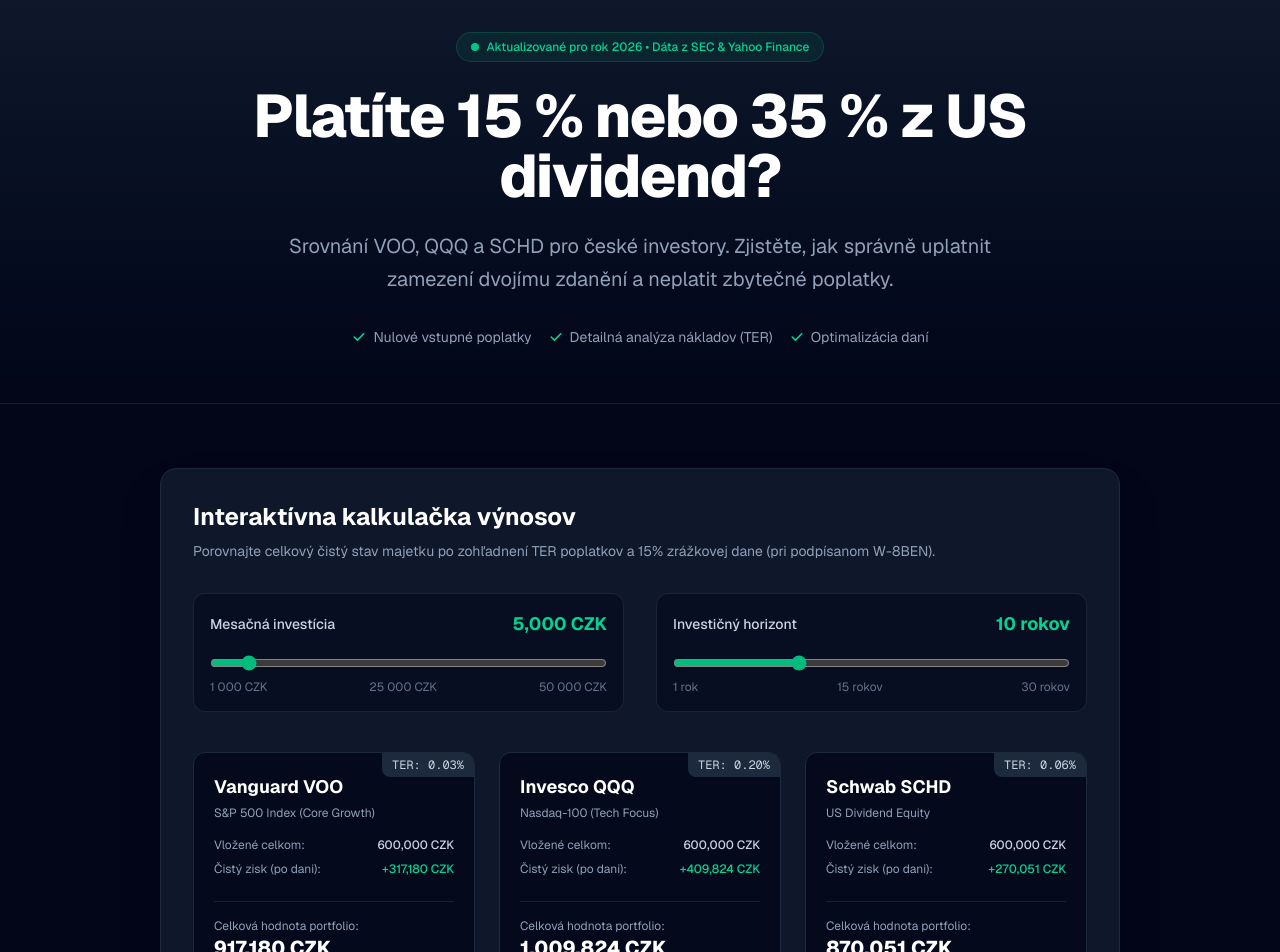
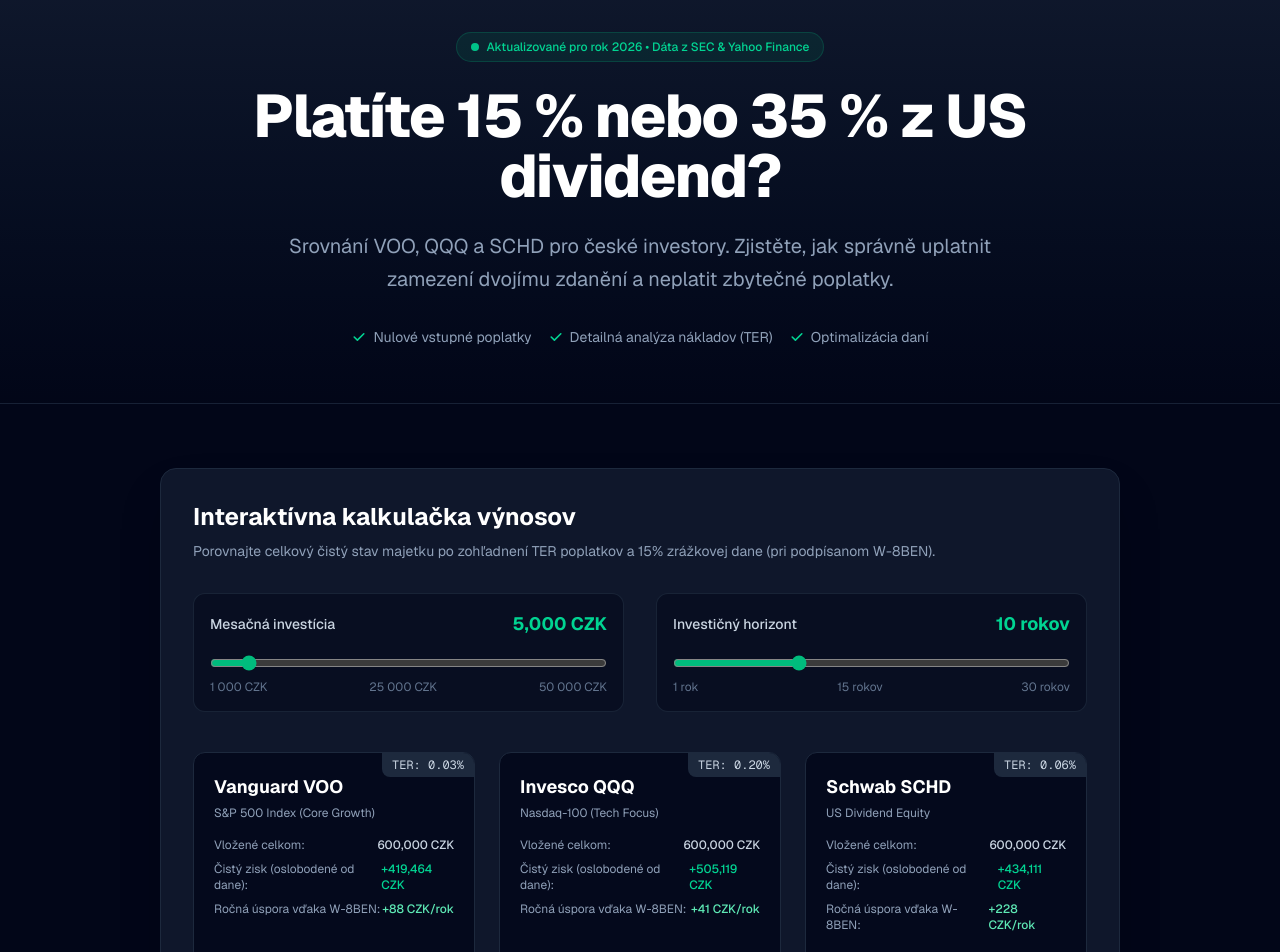
Before and after one commit to PetrikBa/etf, a Next.js app: page / in a window 1280 px wide. Shown: the top 952 px of the page. Built offline with nearby package versions, Linux system fonts and the light colour scheme.

Commit message:
calculator + text edits

```diff
--- a/app/page.tsx
+++ b/app/page.tsx
@@ -1,5 +1,16 @@
 'use client'
-import { useState, useEffect } from 'react';
+import { useState, useEffect, useRef } from 'react';
+
+// 1. Univerzálna funkcia pre trackovanie eventov (gtag -> fallback konzola)
+function trackEvent(eventName: string, eventData: Record<string, any> = {}) {
+  if (typeof window !== 'undefined' && typeof (window as any).gtag === 'function') {
+    (window as any).gtag('event', eventName, eventData);
+  } else {
+    // Fallback - log do konzoly pre vývoj/test
+    // eslint-disable-next-line no-console
+    console.log(`[Analytics][${eventName}]`, eventData);
+  }
+}
 
 export default function Page() {
   // Stav pro interaktivní kalkulačku
@@ -11,70 +22,158 @@
   const [isSubmitted, setIsSubmitted] = useState(false);
 
   // Nový stav na variant v hero sekcii
-  const [variant, setVariant] = useState<'dane' | 'bohatstvo'>('dane');
+  const [variant, setVariant] = useState<'taxes' | 'wealth'>('taxes');
 
+  // Ref pre jednoduché "run once" sledovanie focusu
+  const formStarted = useRef(false);
+
+  // 2. Sledovanie page_view + variant/referrer
   useEffect(() => {
     if (typeof window !== 'undefined') {
       const params = new URLSearchParams(window.location.search);
       const v = params.get('variant');
-      if (v === 'bohatstvo') {
-        setVariant('bohatstvo');
-      } else {
-        setVariant('dane');
-      }
+      const variantValue = v === 'wealth' ? 'wealth' : 'taxes';
+      setVariant(variantValue);
+      trackEvent('page_view', {
+        variant: variantValue,
+        referrer: document.referrer || null,
+        path: window.location.pathname + window.location.search,
+      });
     }
+    // eslint-disable-next-line react-hooks/exhaustive-deps
   }, []);
 
   // Mapovanie premenných pre nadpisy podľa variantu
   const headings: Record<
-    'dane' | 'bohatstvo',
+    'taxes' | 'wealth',
     { h1: string; subtitle: string }
   > = {
-    dane: {
+    taxes: {
       h1: 'Platíte 15 % nebo 35 % z US dividend?',
       subtitle:
         'Srovnání VOO, QQQ a SCHD pro české investory. Zjistěte, jak správně uplatnit zamezení dvojímu zdanění a neplatit zbytečné poplatky.',
     },
-    bohatstvo: {
+    wealth: {
       h1: 'VOO vs. QQQ vs. SCHD: Které ETF buduje bohatství nejrychleji?',
       subtitle:
         'Porovnali jsme reálné výnosy a poplatky českých investorů za posledních 10 let.',
     },
   };
 
-  // Zjednodušená simulace výpočtu pro ETF (VOO, QQQ, SCHD)
-  // Předpokládaný hrubý roční výnos před poplatky: VOO (9%), QQQ (11%), SCHD (8%)
-  const calculateReturns = (annualRate: number, ter: number) => {
+  // 🟩 Nové hodnoty dividendových výnosov (% ročne)
+  const dividendYields: Record<'VOO' | 'QQQ' | 'SCHD', number> = {
+    VOO: 1.3,
+    QQQ: 0.6,
+    SCHD: 3.4,
+  };
+
+  // 🟩 Upravený výpočet podľa časového testu a dividend
+  // TER stále zohľadňuje nákladovosť, ale zdanenie kapitálového zisku = 0
+  // Ročný výnos = capital appreciation + dividend yield
+  // Capital gain je po 3+ rokoch oslobodený od dane
+  // Na dividendách vďaka W-8BEN je rozdiel 20% (35% vs 15%) – treba ukázať CZK úsporu!
+  const calculateReturns = (
+    annualRate: number,
+    ter: number,
+    dividendYield: number
+  ) => {
     const totalMonths = horizon * 12;
-    const netRate = annualRate - ter;
-    const monthlyRate = netRate / 100 / 12;
+    const netAppreciationRate = annualRate - ter; // čistý rast ceny
+    const totalInvested = monthlyInvestment * totalMonths;
 
+    // Výpočet budúcej hodnoty investície (len z capital appreciation)
     let futureValue = 0;
     for (let i = 0; i < totalMonths; i++) {
-      futureValue = (futureValue + monthlyInvestment) * (1 + monthlyRate);
+      futureValue = (futureValue + monthlyInvestment) * (1 + netAppreciationRate / 100 / 12);
     }
 
-    const totalInvested = monthlyInvestment * totalMonths;
-    const grossProfit = futureValue - totalInvested;
-    // Zohlednění 15% daně z výnosů/dividend (zjednodušeně pro ilustraci)
-    const netProfit = grossProfit * 0.85;
-    const finalAmount = totalInvested + netProfit;
+    // Výpočet čistého zisku (oslobodeného od dane), časový test splnený
+    const netProfit = futureValue - totalInvested;
+
+    // Výpočet dividend za celé obdobie (obe zdanenia: s W-8BEN aj bez W-8BEN)
+    let totalDividends = 0;
+    let dividendsWithTreatyCZK = 0;
+    let dividendsNoTreatyCZK = 0;
+    let monthlyDividendRate = dividendYield / 100 / 12;
+
+    // Priemerný stav majetku každý mesiac (dividenda vyplácaná mesačne z priemernej hodnoty)
+    // Simulujeme linearizovane: každý mesiac pridaný vklad + zhodnotená hodnota
+    let portfolio = 0;
+    for (let i = 0; i < totalMonths; i++) {
+      portfolio = (portfolio + monthlyInvestment) * (1 + netAppreciationRate / 100 / 12);
+      const thisMonthDividend = portfolio * monthlyDividendRate;
+      totalDividends += thisMonthDividend;
+      // S W-8BEN: zdanené 15%
+      dividendsWithTreatyCZK += thisMonthDividend * 0.85;
+      // Bez W-8BEN: zdanené 35%
+      dividendsNoTreatyCZK += thisMonthDividend * 0.65;
+    }
+    // Ročná úspora je úspora na dani z dividend za rok (čiže mesačné portfólio po roku)
+    // Tu zbierame rozdiel medzi 35% a 15% zdanením na vyplatených dividendach
+    let lastYearCZK = 0;
+    let lastYearTreaty = 0;
+    let lastYearNoTreaty = 0;
+    portfolio = 0;
+    for (let i = 0; i < 12; i++) {
+      portfolio = (portfolio + monthlyInvestment) * (1 + netAppreciationRate / 100 / 12);
+      const divVal = portfolio * monthlyDividendRate;
+      lastYearCZK += divVal;
+      lastYearTreaty += divVal * 0.85;
+      lastYearNoTreaty += divVal * 0.65;
+    }
+    const w8benAnnualSavings = lastYearTreaty - lastYearNoTreaty;
 
     return {
-      finalAmount: Math.round(finalAmount),
+      finalAmount: Math.round(futureValue + dividendsWithTreatyCZK),
       totalInvested: Math.round(totalInvested),
-      netProfit: Math.round(netProfit),
+      netProfit: Math.round((futureValue + dividendsWithTreatyCZK) - totalInvested),
+      w8benAnnualSavings: Math.round(w8benAnnualSavings),
     };
   };
 
-  const voo = calculateReturns(9.0, 0.03);
-  const qqq = calculateReturns(11.0, 0.20);
-  const schd = calculateReturns(8.0, 0.06);
+  // 🟩 Pre každé ETF použijeme správny dividendYield
+  const voo = calculateReturns(9.0, 0.03, dividendYields.VOO);
+  const qqq = calculateReturns(11.0, 0.20, dividendYields.QQQ);
+  const schd = calculateReturns(8.0, 0.06, dividendYields.SCHD);
 
-  const handleSubmit = (e: { preventDefault: () => void; }) => {
+  // 3. Sledovanie zmien posuvníkov kalkulačky
+  const handleInvestmentChange = (val: number) => {
+    setMonthlyInvestment(val);
+    trackEvent('calculator_interaction', {
+      type: 'monthly_investment',
+      value: val,
+      horizon,
+      variant,
+    });
+  };
+  const handleHorizonChange = (val: number) => {
+    setHorizon(val);
+    trackEvent('calculator_interaction', {
+      type: 'horizon',
+      value: val,
+      monthlyInvestment,
+      variant,
+    });
+  };
+
+  // 4. Sledovanie začatia formulára (onFocus, len raz)
+  const handleFormStart = () => {
+    if (!formStarted.current) {
+      formStarted.current = true;
+      trackEvent('form_start', { variant });
+    }
+  };
+
+  // 5. Sledovanie generate_lead pri submit
+  const handleSubmit = (e: { preventDefault: () => void }) => {
     e.preventDefault();
     if (email) {
       setIsSubmitted(true);
+      trackEvent('generate_lead', {
+        email,
+        variant,
+        time: new Date().toISOString(),
+      });
     }
   };
 
@@ -141,7 +240,7 @@
                 max="50000"
                 step="1000"
                 value={monthlyInvestment}
-                onChange={(e) => setMonthlyInvestment(Number(e.target.value))}
+                onChange={(e) => handleInvestmentChange(Number(e.target.value))}
                 className="w-full accent-emerald-500 bg-slate-800 h-2 rounded-lg cursor-pointer"
               />
               <div className="flex justify-between text-xs text-slate-500">
@@ -163,7 +262,7 @@
                 max="30"
                 step="1"
                 value={horizon}
-                onChange={(e) => setHorizon(Number(e.target.value))}
+                onChange={(e) => handleHorizonChange(Number(e.target.value))}
                 className="w-full accent-emerald-500 bg-slate-800 h-2 rounded-lg cursor-pointer"
               />
               <div className="flex justify-between text-xs text-slate-500">
@@ -192,8 +291,14 @@
                     <span className="font-medium text-slate-300">{voo.totalInvested.toLocaleString()} CZK</span>
                   </div>
                   <div className="flex justify-between text-xs text-slate-400">
-                    <span>Čistý zisk (po dani):</span>
+                    <span>Čistý zisk (oslobodené od dane):</span>
                     <span className="font-medium text-emerald-400">+{voo.netProfit.toLocaleString()} CZK</span>
+                  </div>
+                  <div className="flex justify-between text-xs text-slate-400">
+                    <span>Ročná úspora vďaka W-8BEN:</span>
+                    <span className="font-medium text-emerald-300">
+                      +{voo.w8benAnnualSavings.toLocaleString()} CZK/rok
+                    </span>
                   </div>
                 </div>
               </div>
@@ -219,8 +324,14 @@
                     <span className="font-medium text-slate-300">{qqq.totalInvested.toLocaleString()} CZK</span>
                   </div>
                   <div className="flex justify-between text-xs text-slate-400">
-                    <span>Čistý zisk (po dani):</span>
+                    <span>Čistý zisk (oslobodené od dane):</span>
                     <span className="font-medium text-emerald-400">+{qqq.netProfit.toLocaleString()} CZK</span>
+                  </div>
+                  <div className="flex justify-between text-xs text-slate-400">
+                    <span>Ročná úspora vďaka W-8BEN:</span>
+                    <span className="font-medium text-emerald-300">
+                      +{qqq.w8benAnnualSavings.toLocaleString()} CZK/rok
+                    </span>
                   </div>
                 </div>
               </div>
@@ -246,8 +357,14 @@
                     <span className="font-medium text-slate-300">{schd.totalInvested.toLocaleString()} CZK</span>
                   </div>
                   <div className="flex justify-between text-xs text-slate-400">
-                    <span>Čistý zisk (po dani):</span>
+                    <span>Čistý zisk (oslobodené od dane):</span>
                     <span className="font-medium text-emerald-400">+{schd.netProfit.toLocaleString()} CZK</span>
+                  </div>
+                  <div className="flex justify-between text-xs text-slate-400">
+                    <span>Ročná úspora vďaka W-8BEN:</span>
+                    <span className="font-medium text-emerald-300">
+                      +{schd.w8benAnnualSavings.toLocaleString()} CZK/rok
+                    </span>
                   </div>
                 </div>
               </div>
@@ -257,9 +374,7 @@
                 <div className="text-xl font-extrabold text-white">{schd.finalAmount.toLocaleString()} CZK</div>
               </div>
             </div>
-
           </div>
-
         </div>
       </section>
 
@@ -292,6 +407,7 @@
                     placeholder="Váš e-mail (napr. jan@primlad.cz)"
                     value={email}
                     onChange={(e) => setEmail(e.target.value)}
+                    onFocus={handleFormStart}
                     className="flex-1 px-4 py-3.5 rounded-xl bg-slate-950 border border-slate-700 text-white placeholder-slate-500 focus:outline-none focus:border-emerald-500 text-sm"
                   />
                   <button
```
